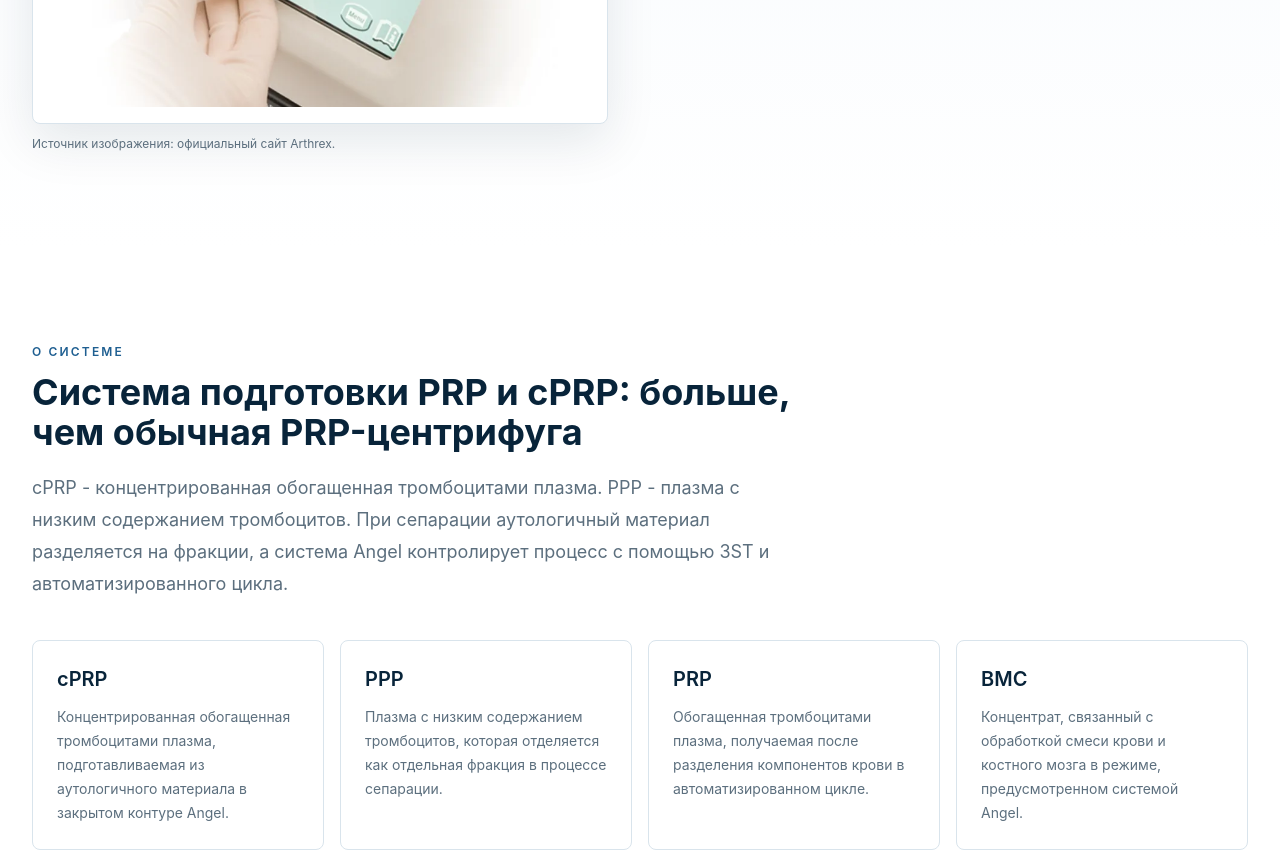
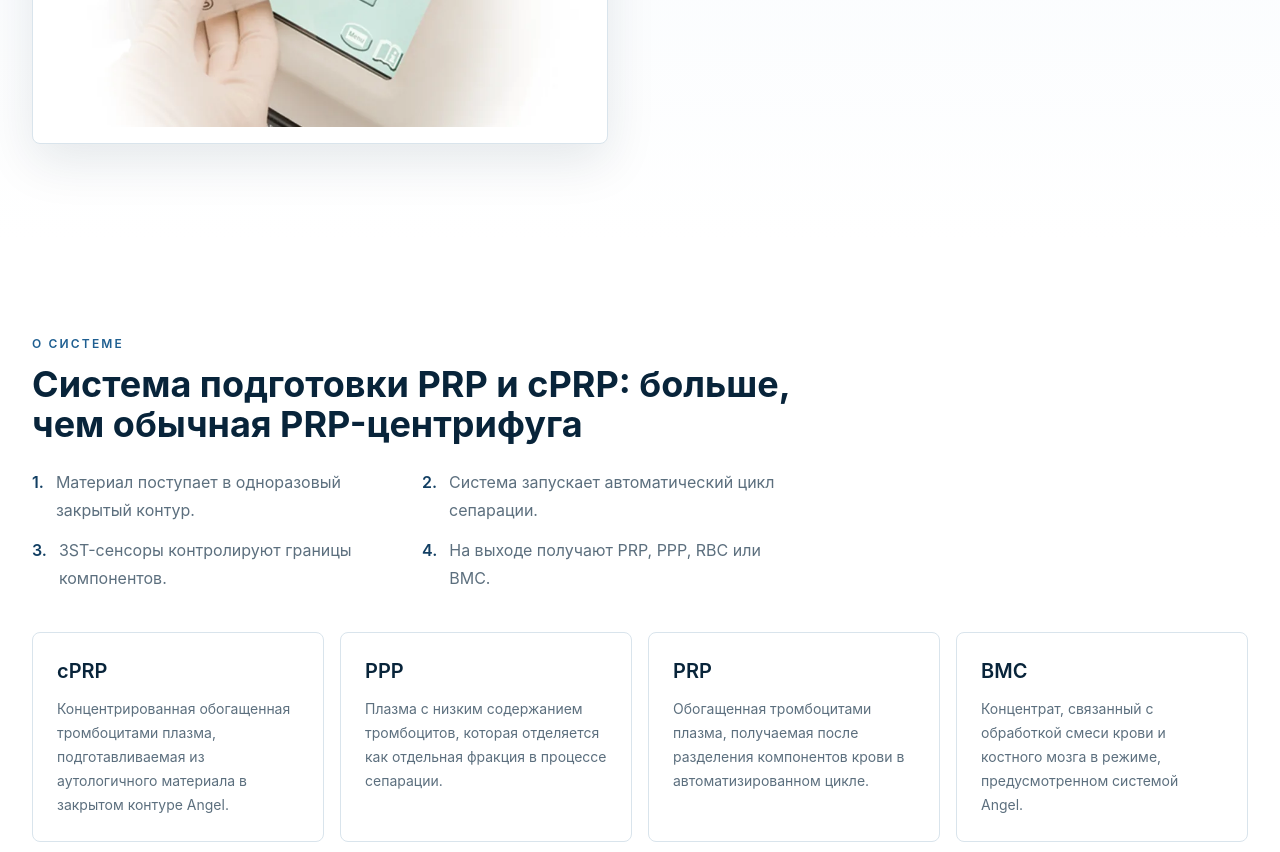
Before and after one commit to ingaklimova88-blip/prp-system-site, a React (Vite) app: page / in a window 1280 px wide. Shown: the part 860-1712 px from the top of the page. Built offline with nearby package versions, Linux system fonts and the light colour scheme.

Commit message:
compact system algorithm copy

```diff
--- a/src/App.tsx
+++ b/src/App.tsx
@@ -357,7 +357,7 @@ function HomePage() {
                 </a>
               </div>
               <div className="mt-10 grid gap-3 text-sm text-steel sm:grid-cols-3">
-                {['40-180 мл за цикл', 'До 18x baseline', 'PRP / PPP / RBC / BMC'].map((item) => (
+                {['40-180 мл за цикл', 'Концентрация тромбоцитов до 18 раз от исходного уровня', 'PRP / PPP / RBC / BMC'].map((item) => (
                   <div key={item} className="flex items-center gap-2">
                     <CheckCircle2 size={18} className="text-navy-500" /> {item}
                   </div>
@@ -371,7 +371,6 @@ function HomePage() {
                 width="900"
                 height="620"
               />
-              <p className="mt-3 hidden text-xs text-steel sm:block">Источник изображения: официальный сайт Arthrex.</p>
             </div>
           </div>
         </section>
@@ -380,11 +379,19 @@ function HomePage() {
           <div className="max-w-3xl">
             <p className="eyebrow">О системе</p>
             <h2 className="mt-3 text-3xl font-bold text-navy-900 sm:text-4xl">Система подготовки PRP и cPRP: больше, чем обычная PRP-центрифуга</h2>
-            <p className="mt-5 text-lg leading-8 text-steel">
-              cPRP - концентрированная обогащенная тромбоцитами плазма. PPP - плазма с низким содержанием тромбоцитов. При
-              сепарации аутологичный материал разделяется на фракции, а система Angel контролирует процесс с помощью 3ST и
-              автоматизированного цикла.
-            </p>
+            <ol className="mt-6 grid gap-3 text-base leading-7 text-steel sm:grid-cols-2">
+              {[
+                'Материал поступает в одноразовый закрытый контур.',
+                'Система запускает автоматический цикл сепарации.',
+                '3ST-сенсоры контролируют границы компонентов.',
+                'На выходе получают PRP, PPP, RBC или BMC.',
+              ].map((item, index) => (
+                <li key={item} className="flex gap-3">
+                  <span className="font-semibold text-navy-700">{index + 1}.</span>
+                  <span>{item}</span>
+                </li>
+              ))}
+            </ol>
           </div>
           <div className="mt-10 grid gap-4 md:grid-cols-2 lg:grid-cols-4">
             {components.map((item) => (
@@ -430,7 +437,6 @@ function HomePage() {
                 width="1200"
                 height="1021"
               />
-              <figcaption className="mt-3 text-xs leading-5 text-steel">Источник изображения: официальный сайт Arthrex.</figcaption>
             </figure>
             <div>
               <p className="eyebrow">Фото системы</p>
```
